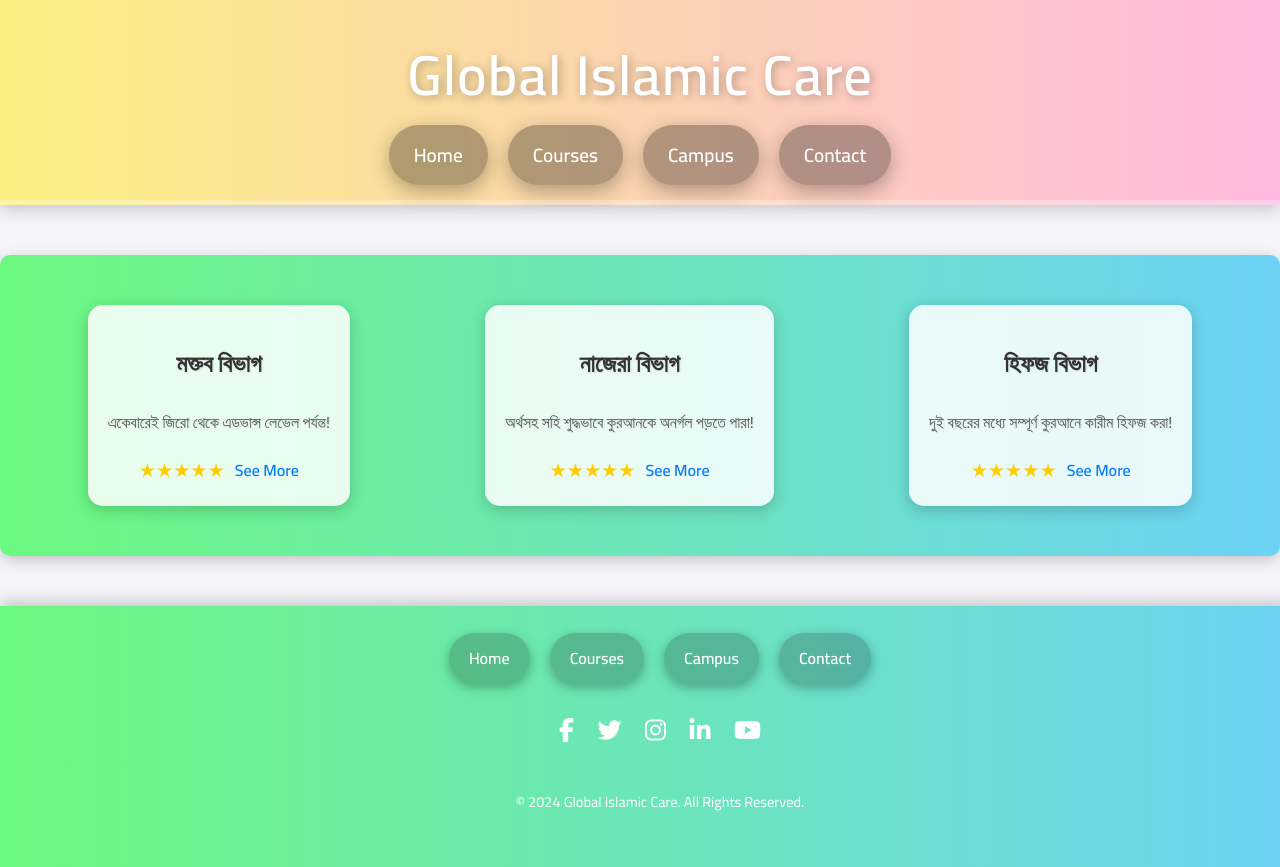
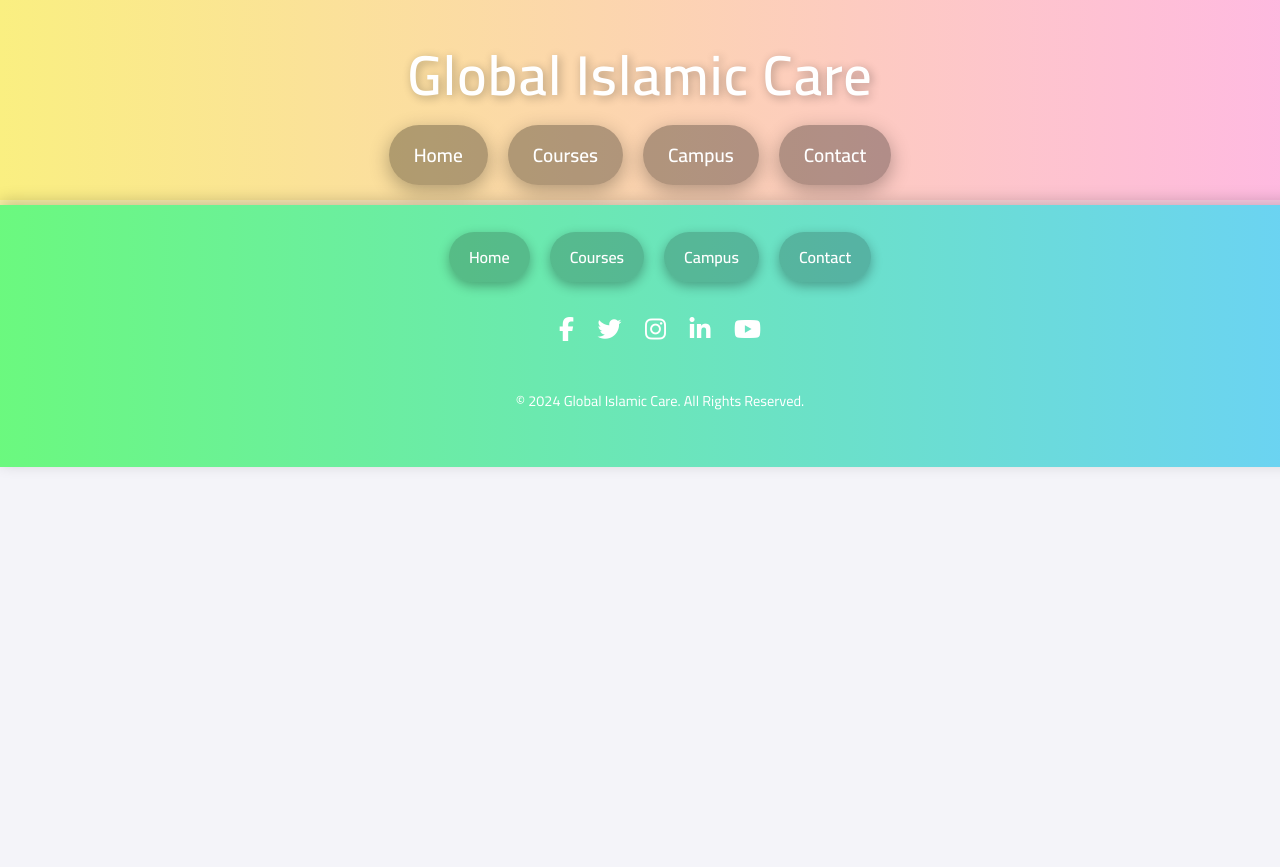
Before and after one commit to devheal-ltd/Global_islamic_care_Web_project, a plain HTML site: page index.html in a window 1280 px wide. Shown: the top 867 px of the page. After the commit the page ends 800 px from the top, so only its background shows below. Drawn offline with Linux system fonts and the light colour scheme.

Commit message:
section remove

```diff
--- a/index.html
+++ b/index.html
@@ -47,35 +47,6 @@
 
 <main>
 <!-- Services Section -->
-<section class="services-section">
-    <div class="service-card">
-        <h2 class="service-title">মক্তব বিভাগ</h2>
-        <p class="service-description">একেবারেই জিরো থেকে এডভান্স লেভেল পর্যন্ত!</p>
-        <div class="service-rating">
-            <span class="stars">★★★★★</span>
-            <a href="moktab.html" class="see-more">See More</a>
-        </div>
-    </div>
-
-    <div class="service-card">
-        <h2 class="service-title">নাজেরা বিভাগ</h2>
-        <p class="service-description">অর্থসহ সহি শুদ্ধভাবে কুরআনকে অনর্গল পড়তে পারা!</p>
-        <div class="service-rating">
-            <span class="stars">★★★★★</span>
-            <a href="nazeera.html" class="see-more">See More</a>
-        </div>
-    </div>
-
-    <div class="service-card">
-        <h2 class="service-title">হিফজ বিভাগ</h2>
-        <p class="service-description">দুই বছরের মধ্যে সম্পূর্ণ কুরআনে কারীম হিফজ করা!</p>
-        <div class="service-rating">
-            <span class="stars">★★★★★</span>
-            <a href="hifz.html" class="see-more">See More</a>
-        </div>
-    </div>
-</section>
-</main>
 
 <!-- Footer Section -->
 <footer>
--- a/style.css
+++ b/style.css
@@ -98,102 +98,6 @@ nav ul li {
     }
 }
 /* Service Section Styles */
-.services-section {
-    display: flex;
-    justify-content: space-around;
-    align-items: stretch;
-    padding: 50px 20px;
-    background: linear-gradient(90deg, #ff6b6b, #ffcc00, #6bff6b, #6bcfff, #b66bff);
-    background-size: 500% 500%;
-    animation: gradientAnimation 15s linear infinite;
-    box-shadow: 0 4px 15px rgba(0, 0, 0, 0.2);
-    border-radius: 10px;
-    margin: 50px 0;
-}
-
-.service-card {
-    background-color: rgba(255, 255, 255, 0.85);
-    box-shadow: 0 4px 15px rgba(0, 0, 0, 0.2);
-    border-radius: 15px;
-    padding: 20px;
-    max-width: 300px;
-    transition: transform 0.3s, box-shadow 0.3s;
-    text-align: center;
-    display: flex;
-    flex-direction: column;
-    align-items: center;
-}
-
-.service-card:hover {
-    transform: translateY(-10px);
-    box-shadow: 0 6px 20px rgba(0, 0, 0, 0.3);
-}
-
-.service-title {
-    font-size: 1.5rem;
-    font-weight: bold;
-    margin-bottom: 10px;
-    color: #333;
-    text-shadow: 1px 1px 2px rgba(0, 0, 0, 0.1);
-}
-
-.service-description {
-    font-size: 1rem;
-    margin-bottom: 20px;
-    color: #555;
-    text-shadow: 1px 1px 2px rgba(0, 0, 0, 0.1);
-}
-
-.service-rating {
-    display: flex;
-    align-items: center;
-    justify-content: center;
-    gap: 10px;
-}
-
-.stars {
-    color: #ffcc00;
-    font-size: 1.2rem;
-}
-
-.see-more {
-    color: #007bff;
-    text-decoration: none;
-    font-weight: bold;
-    transition: color 0.3s, transform 0.3s;
-}
-
-.see-more:hover {
-    color: #0056b3;
-    transform: translateX(5px);
-}
-
-/* Responsive Design */
-@media (max-width: 768px) {
-    .services-section {
-        flex-direction: column;
-        align-items: center;
-    }
-
-    .service-card {
-        max-width: 90%;
-        margin-bottom: 30px;
-    }
-}
-
-/* Gradient Animation */
-@keyframes gradientAnimation {
-    0% {
-        background-position: 0% 50%;
-    }
-    50% {
-        background-position: 100% 50%;
-    }
-    100% {
-        background-position: 0% 50%;
-    }
-}
-
 /* Footer Styles */
 footer {
     background: linear-gradient(90deg, #ff6b6b, #ffcc00, #6bff6b, #6bcfff, #b66bff); /* Matching Header Background */
```
